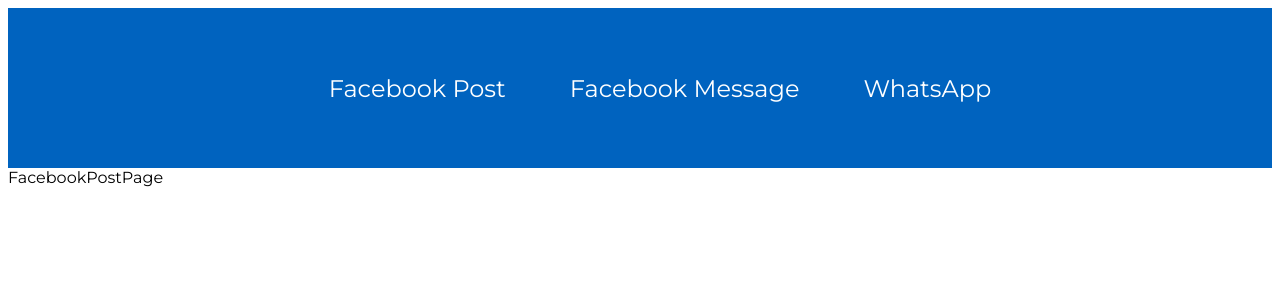
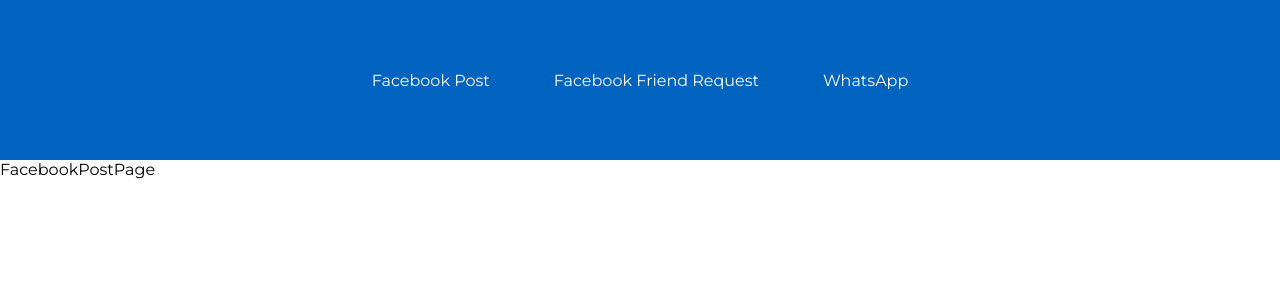
Before and after one commit to sbabaki/ip-team3, a React (Vite) app: page / in a window 1280 px wide. Shown: the top 300 px of the page. Built offline with nearby package versions, Linux system fonts and the light colour scheme.

Commit message:
tweaks to nav

```diff
--- a/src/App.jsx
+++ b/src/App.jsx
@@ -1,7 +1,7 @@
 import "./App.scss";
 import { BrowserRouter, Routes, Route } from "react-router-dom";
 import Navigation from "./components/Navigation/Navigation.jsx";
-import FacebookMessagePage from "./pages/FacebookMessagePage/FacebookMessagePage.jsx";
+import FacebookFriendRequestPage from "./pages/FacebookMessagePage/FacebookFriendRequestPage.jsx";
 import FacebookPostPage from "./pages/FacebookPostPage/FacebookPostPage.jsx";
 import WhatsAppPage from "./pages/WhatsappPage/WhatsappPage.jsx";
 
@@ -13,7 +13,7 @@
       <Navigation />
       <Routes>
         <Route path="/" element={<FacebookPostPage />} />
-        <Route path="/facebook-message" element={<FacebookMessagePage />} />
+        <Route path="/facebook-friend-request" element={<FacebookFriendRequestPage />} />
         <Route path="/whatsapp" element={<WhatsAppPage />} />
       </Routes>
     </BrowserRouter>
--- a/src/components/Navigation/Navigation.jsx
+++ b/src/components/Navigation/Navigation.jsx
@@ -10,7 +10,7 @@
           <Link className="nav__link" to="/facebook-post">Facebook Post</Link>
         </li>
         <li className="nav__item">
-          <Link className="nav__link" to="/facebook-message">Facebook Message</Link>
+          <Link className="nav__link" to="/facebook-friend-request">Facebook Friend Request</Link>
         </li>
         <li className="nav__item">
           <Link className="nav__link" to="/whatsapp">WhatsApp</Link>
--- a/src/components/Navigation/Navigation.scss
+++ b/src/components/Navigation/Navigation.scss
@@ -12,13 +12,13 @@
         text-align: none;
         display: flex;
         flex-direction: row;
-        text-decoration: none;
         list-style: none;
+        padding: 0;
     }
 
     &__item {
         padding-inline: 2rem;
-        font-size: 1.5rem;
+        font-size: 1rem;
     }
 
     &__link {
--- a/src/styles/_global.scss
+++ b/src/styles/_global.scss
@@ -2,4 +2,7 @@
 
 body {
     font-family: "Montserrat", sans-serif;
+    box-sizing: border-box;
+    margin: 0;
+    padding: 0;
   }
```
Also changed, not shown: src/pages/FacebookMessagePage/FacebookFriendRequestPage.jsx (renamed from src/pages/FacebookMessagePage/FacebookMessagePage.jsx), src/pages/FacebookMessagePage/FacebookFriendRequestPage.scss (added), src/pages/FacebookMessagePage/FacebookMessagePage.scss (deleted).
